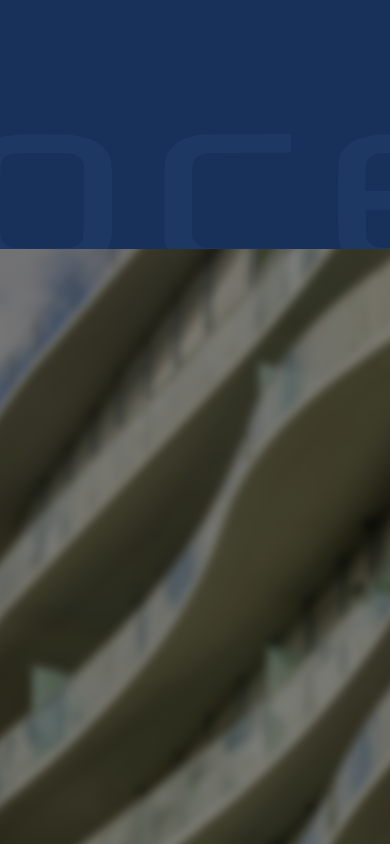
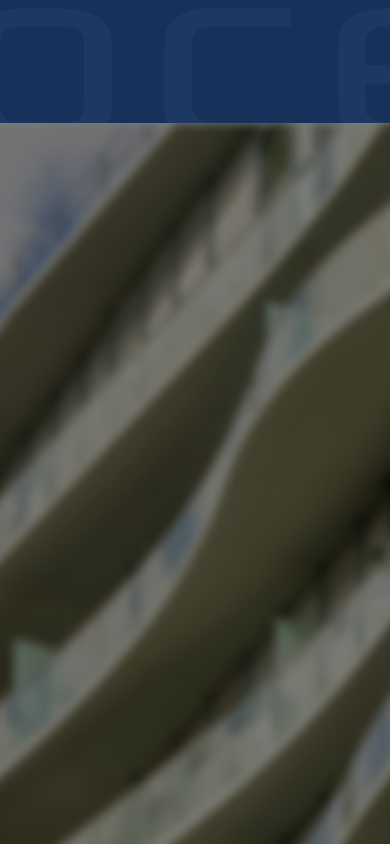
Before and after one commit to employeebhavya/OceanWeb, a Next.js app: page / in a window 390 px wide. Shown: the part 5000-5844 px from the top of the page. Built offline with nearby package versions, Linux system fonts and the light colour scheme.

Commit message:
fixed mobile spacing issues

```diff
--- a/src/components/NewsAndEvents.module.css
+++ b/src/components/NewsAndEvents.module.css
@@ -105,4 +105,7 @@
     grid-template-columns: repeat(1, 1fr);
     row-gap: 30px;
   }
+  .sectionNews {
+    height: 100% !important;
+  }
 }
--- a/src/components/ProjectSlider.module.css
+++ b/src/components/ProjectSlider.module.css
@@ -11,7 +11,7 @@
   background-image: url("../../public/projectBgHome.jpg");
   background-repeat: no-repeat;
   background-position: center;
-  block-size: cover;
+  background-size: cover;
 }
 .sectionProjectSlider::before {
   content: "";
@@ -167,4 +167,7 @@
   .slide {
     flex: 0 0 100%;
   }
+  .sectionProjectSlider {
+    height: 100% !important;
+  }
 }
--- a/src/components/ServiceSlider.module.css
+++ b/src/components/ServiceSlider.module.css
@@ -107,4 +107,7 @@
   .cardServiceSlider {
     width: 300px !important;
   }
+  .serviceSliderSection {
+    height: 70vh;
+  }
 }
```
